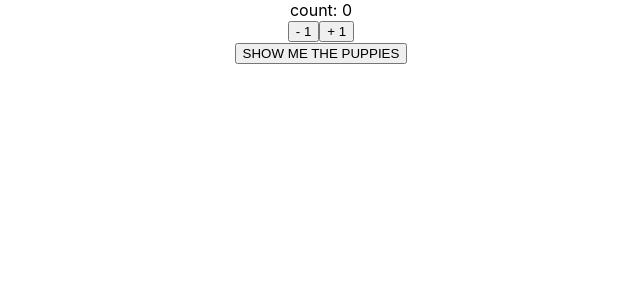
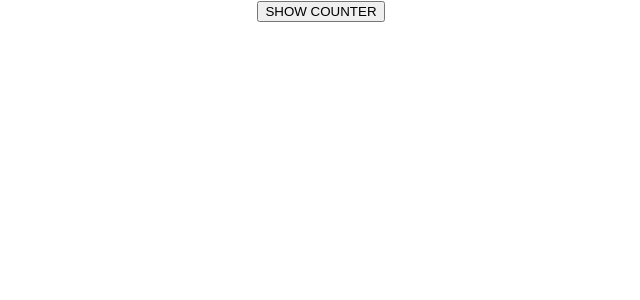
Before and after one commit to emjheypb/practical-react, a React (Create React App) app: page / in a window 1280 px wide. Shown: the top 300 px of the page, without its empty margins (319-959 px from the left). Built offline with nearby package versions, Linux system fonts and the light colour scheme.

Commit message:
avoid unmounting to retain counter value

```diff
--- a/src/App.css
+++ b/src/App.css
@@ -36,3 +36,7 @@
     transform: rotate(360deg);
   }
 }
+
+.hidden {
+  display: none;
+}
--- a/src/App.js
+++ b/src/App.js
@@ -1,7 +1,7 @@
 import { Component } from "react";
 import "./App.css";
 import ImageSlider from "./components/ImageSlider";
-import { Counter } from "./components/Counter";
+import Counter from "./components/Counter";
 
 class App extends Component {
   state = {
@@ -15,9 +15,7 @@ class App extends Component {
   };
 
   render() {
-    const buttonText = this.state.visible
-      ? "HIDE THE PUPPIES"
-      : "SHOW ME THE PUPPIES";
+    const buttonText = this.state.visible ? "HIDE COUNTER" : "SHOW COUNTER";
 
     const body = this.state.visible ? (
       <ImageSlider />
@@ -27,7 +25,10 @@ class App extends Component {
 
     return (
       <div className="App">
-        {body}
+        {/* {body} */}
+        <div className={this.state.visible ? "visible" : "hidden"}>
+          <Counter initialCount={0} />
+        </div>
         <button onClick={this.toggleVisibile}>{buttonText}</button>
       </div>
     );
--- a/src/components/Counter.js
+++ b/src/components/Counter.js
@@ -1,12 +1,24 @@
 import React from "react";
 
-export class Counter extends React.Component {
+export default class Counter extends React.Component {
   constructor(props) {
     super(props);
 
     this.state = {
       count: props.initialCount,
     };
+  }
+
+  // react special function
+  // needs to be a class component
+  componentWillUnmount() {
+    console.log("Unmounting...");
+  }
+
+  // react special function
+  // needs to be a class component
+  componentDidMount() {
+    console.log("Mounting...");
   }
 
   incrementCount = () => {
```
